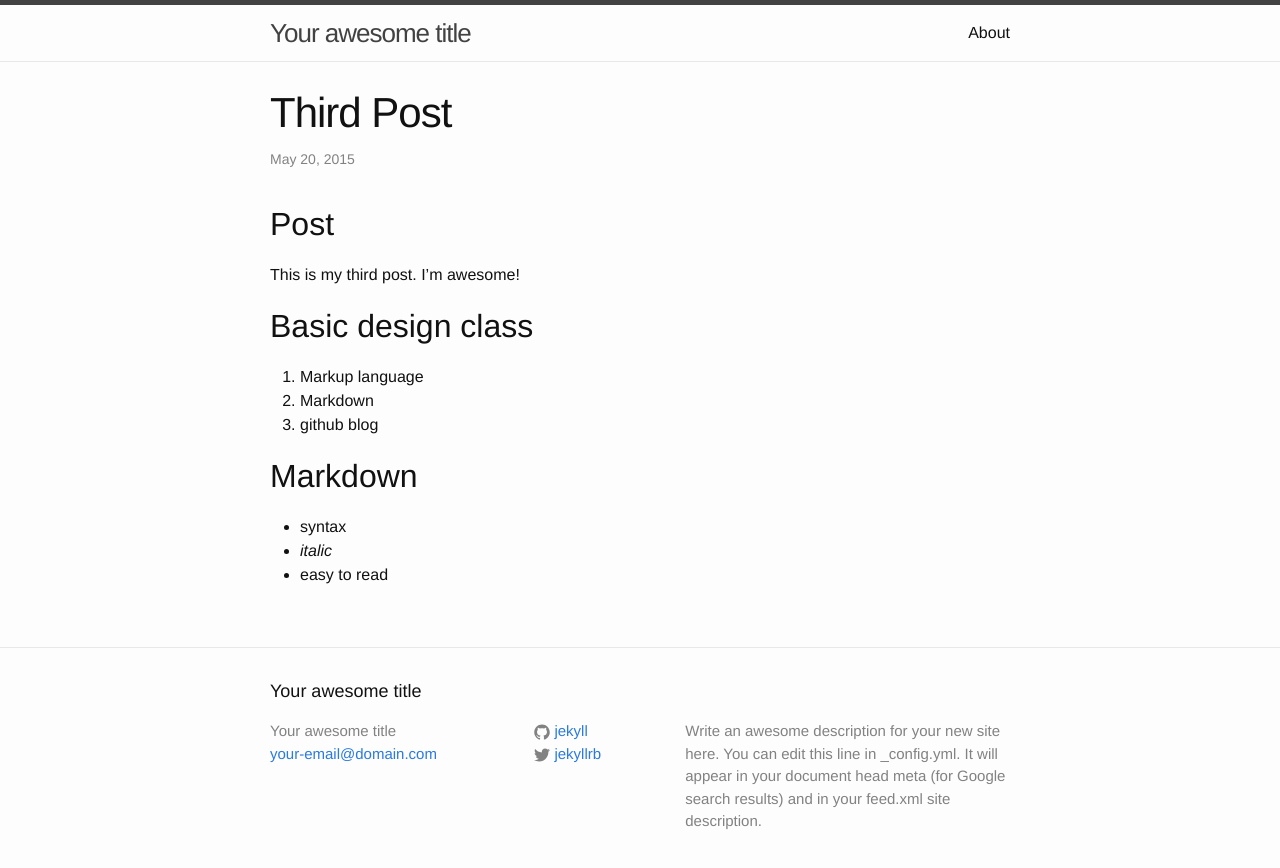
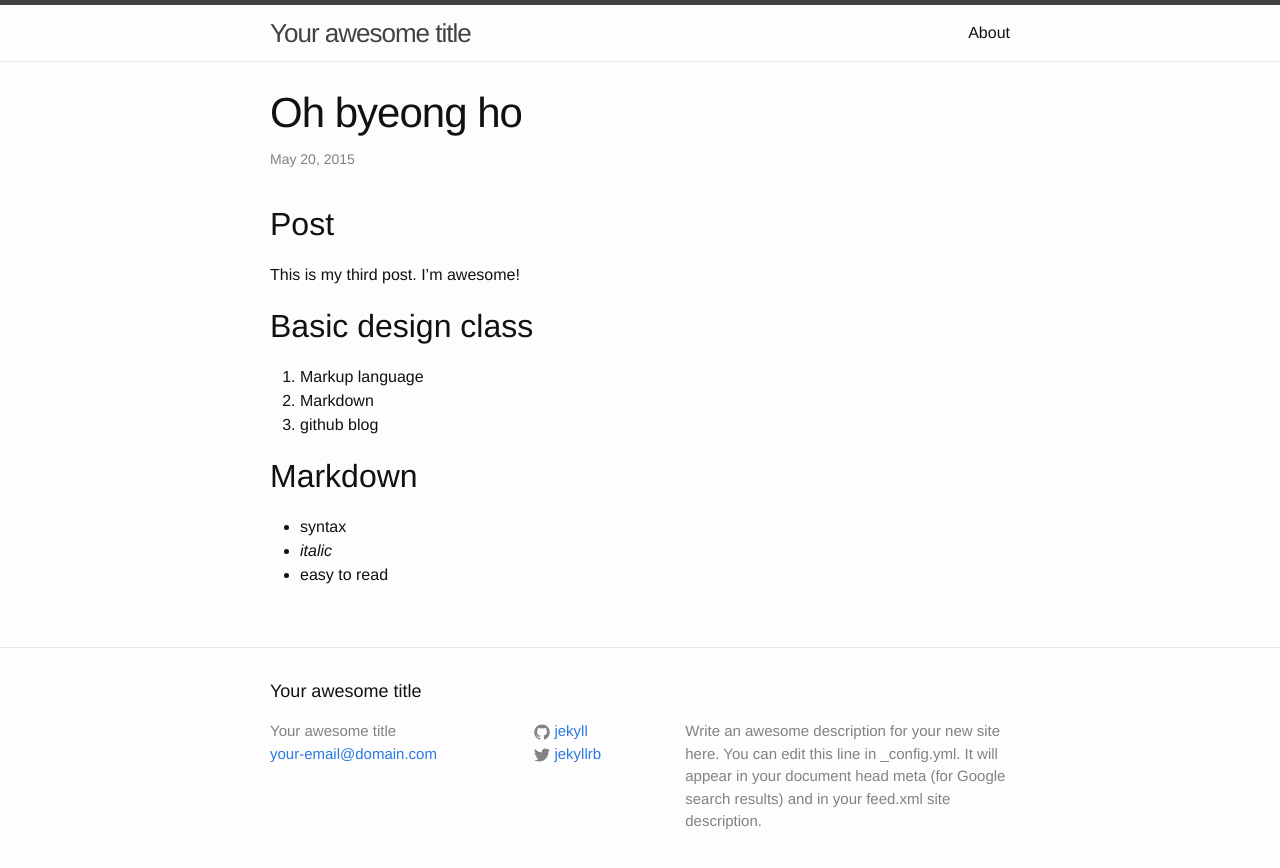
Before and after one commit to shinojin/shinojin.github.com, a Jekyll site: the page built from _posts/2015-05-20-third-post.md, in a window 1280 px wide. Shown: the top 868 px of the page. Built offline with Jekyll 4.4.1, drawn with Linux system fonts in a browser that asks for light colours; part of the change alters nothing that is shown.

Commit message:
third post

```diff
--- a/_posts/2015-05-20-third-post.md
+++ b/_posts/2015-05-20-third-post.md
@@ -1,7 +1,7 @@
 ---
 layout: post
-titie: "Oh byeong ho"
-data: 2015-05-18 11:57:02
+title: "Oh byeong ho"
+date: 2015-05-20  11:57:02
 categories: jekyll update
 ---
 
```
